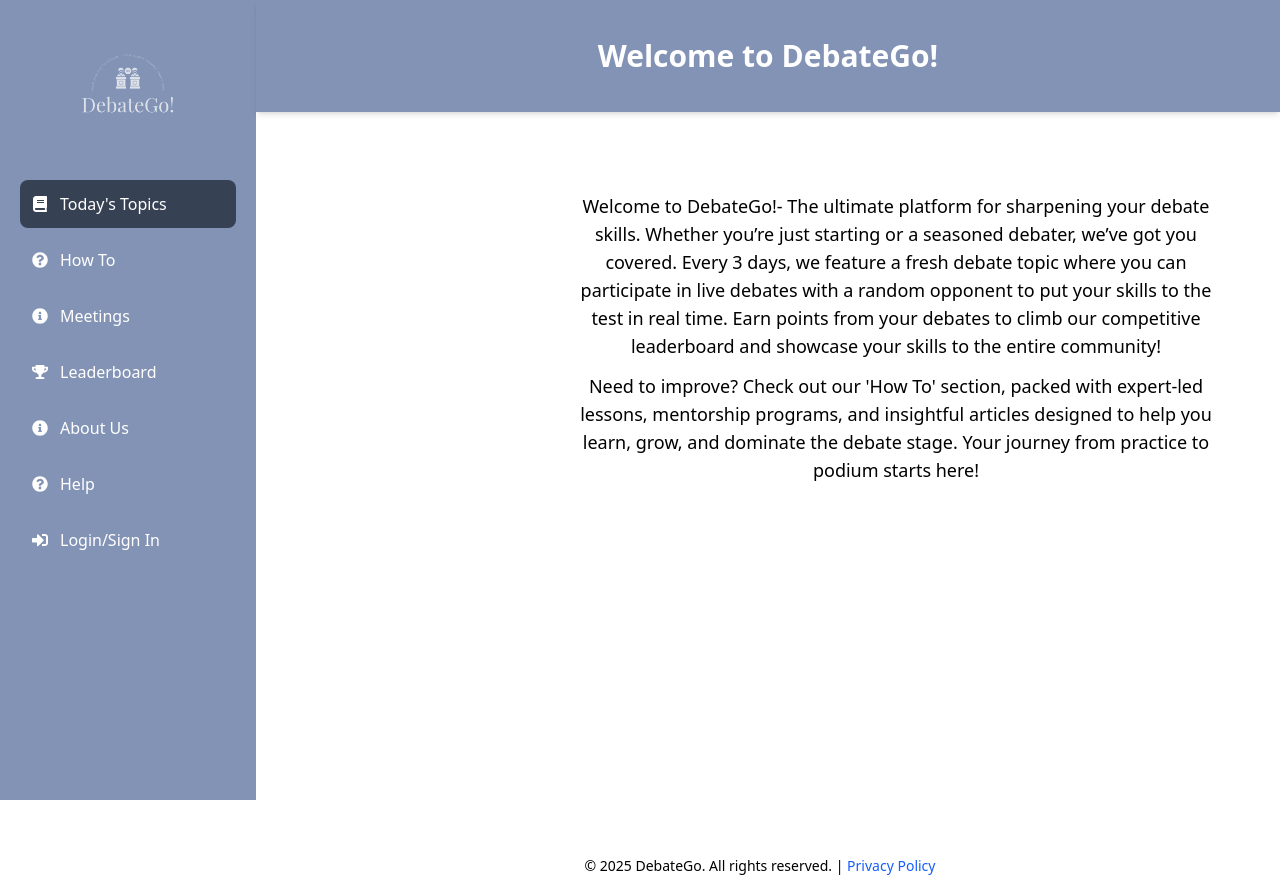
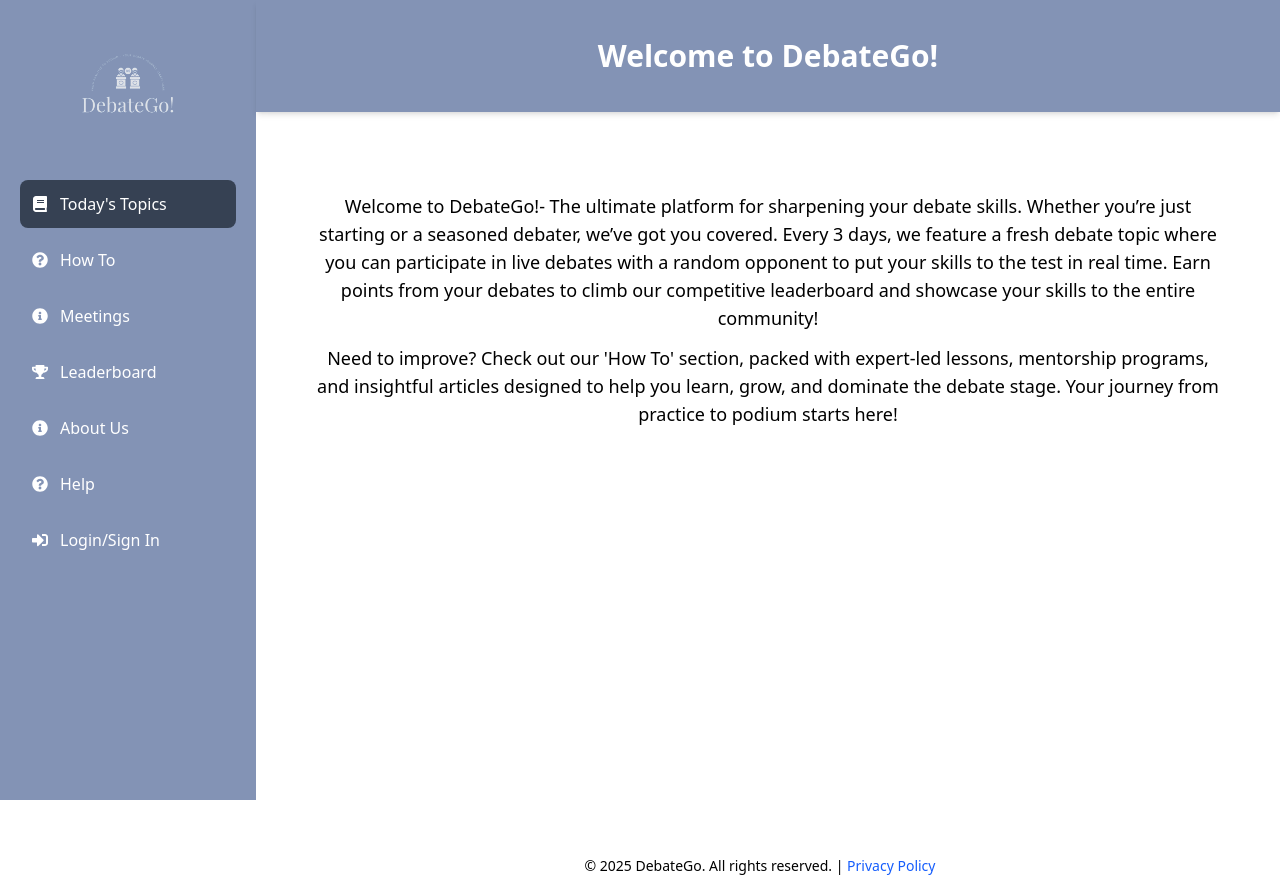
Before and after one commit to Shauryk/DebateWebsite, a React (Vite) app: page / in a window 1280 px wide. Built offline with nearby package versions, Linux system fonts and the light colour scheme; no server answers.

Commit message:
css changed

```diff
--- a/src/App.jsx
+++ b/src/App.jsx
@@ -37,7 +37,7 @@ function App() {
           <div className="flex flex-1">
             <Sidebar isOpen={isSidebarOpen} toggleSidebar={toggleSidebar} />
 
-            <div className="flex-1 p-5 md:ml-64">
+            <div className="flex-1 p-5">
               <Routes>
                 <Route path="/" element={<Welcome />} />
                 <Route path="/topics" element={<Topics />} />
```
